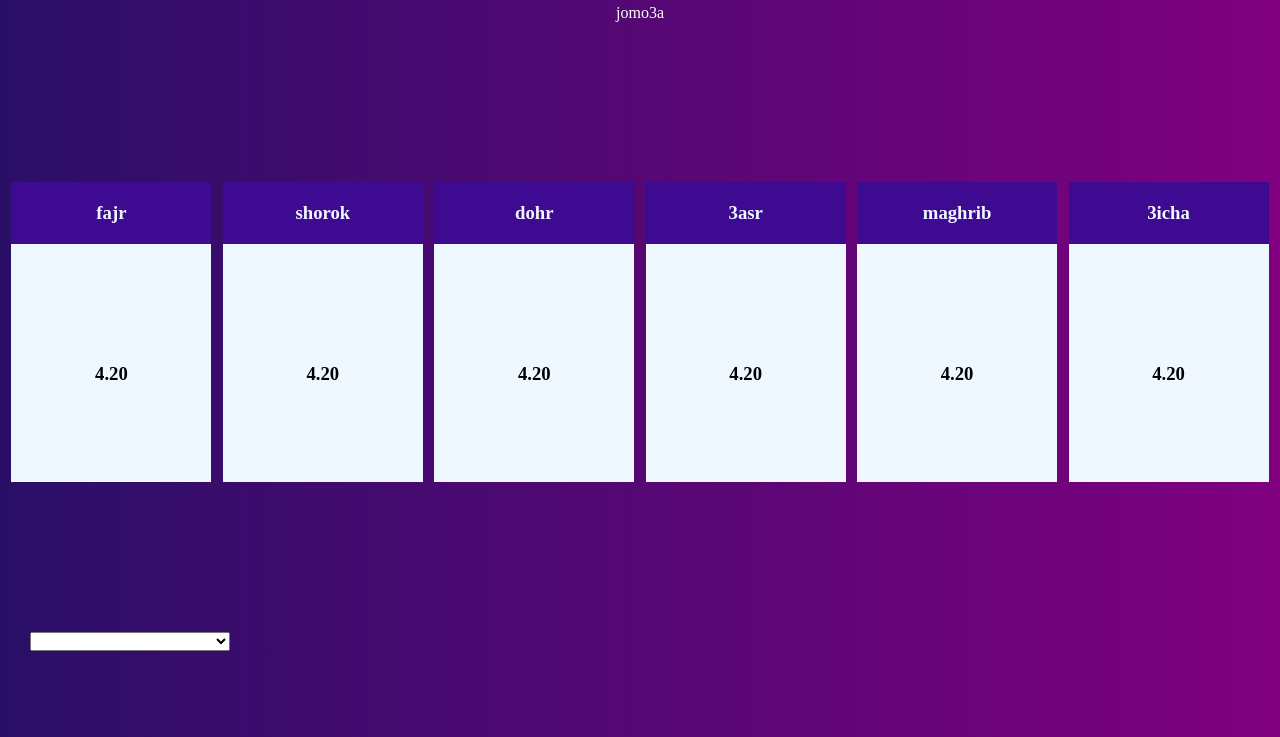
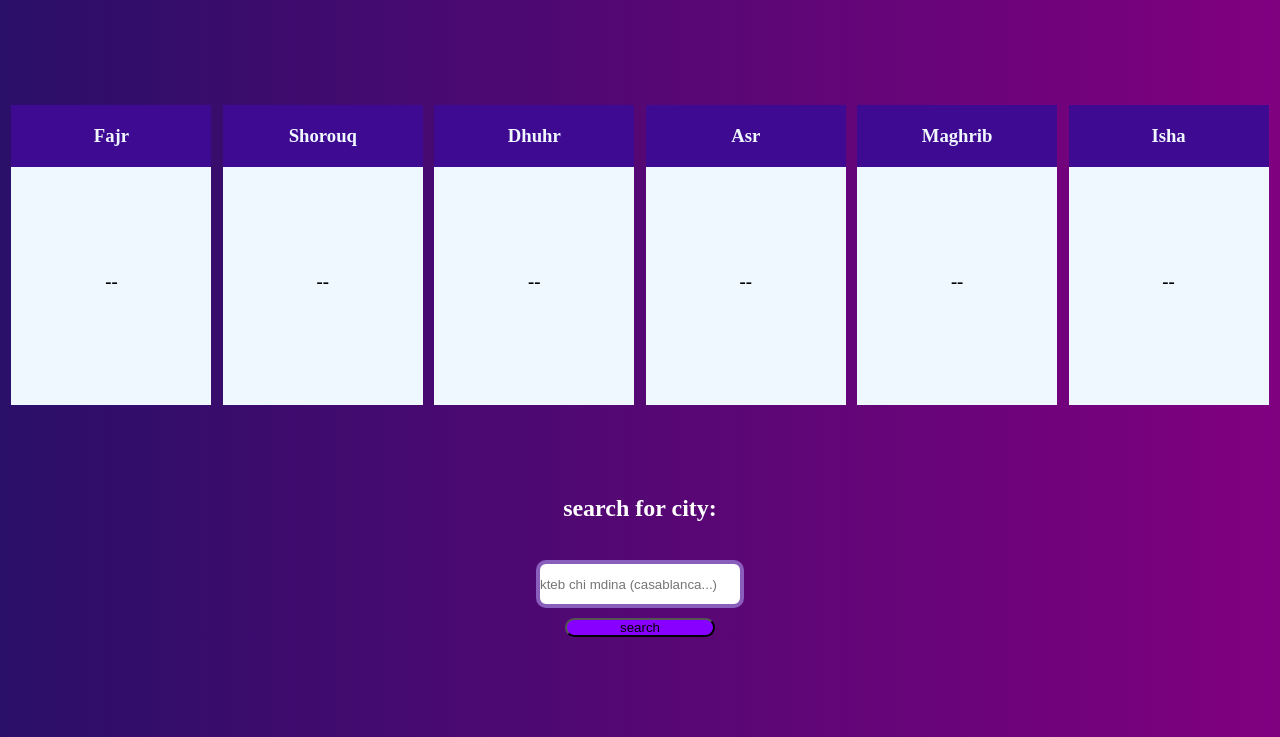
Before and after one commit to Aminesouini12356/prayer-time, a plain HTML site: page index.html in a window 1280 px wide. Shown: the part 63-800 px from the top of the page. Drawn offline with Linux system fonts and the light colour scheme; no server answers.

Commit message:
js update

```diff
--- a/index.html
+++ b/index.html
@@ -7,70 +7,81 @@
   <link rel="stylesheet" href="style.css">
 </head>
 <body>
-    <h1 id="city">casabal</h1>
-    <div id="time">jomo3a </div>
+  <h1 id="city">أوقات الصلاة: Casablanca</h1>
+  <div id="time"></div>
+
   <div class="container">
     <div id="card">
-            <div class="header">
-                <h3>fajr</h3></div>
-
-            <div class="body">
-                <h3 class="prayer-time">4.20</h3>
-            </div>
-
+      <div class="header"><h3>Fajr</h3></div>
+      <div class="body"><h3 id="fajr">--</h3></div>
     </div>
 
     <div id="card">
-            <div class="header">
-                <h3>shorok</h3></div>
-
-            <div class="body">
-                <h3 class="prayer-time">4.20</h3>
+      <div class="header"><h3>Shorouq</h3></div>
+      <div class="body"><h3 id="shorouq">--</h3></div>
     </div>
 
-        </div>
     <div id="card">
-            <div class="header">
-                <h3>dohr</h3></div>
-
-            <div class="body">
-                <h3 class="prayer-time">4.20</h3>
+      <div class="header"><h3>Dhuhr</h3></div>
+      <div class="body"><h3 id="dhuhr">--</h3></div>
     </div>
 
-        </div>
     <div id="card">
-            <div class="header">
-                <h3>3asr</h3></div>
-
-            <div class="body">
-                <h3 class="prayer-time">4.20</h3>
+      <div class="header"><h3>Asr</h3></div>
+      <div class="body"><h3 id="asr">--</h3></div>
     </div>
 
-        </div>
     <div id="card">
-            <div class="header">
-                <h3>maghrib</h3></div>
-
-            <div class="body">
-                <h3 class="prayer-time">4.20</h3>
+      <div class="header"><h3>Maghrib</h3></div>
+      <div class="body"><h3 id="maghrib">--</h3></div>
     </div>
 
+    <div id="card">
+      <div class="header"><h3>Isha</h3></div>
+      <div class="body"><h3 id="isha">--</h3></div>
     </div>
-         <div id="card">
-            <div class="header">
-                <h3>3icha</h3></div>
-
-            <div class="body">
-                <h3 class="prayer-time">4.20</h3>
   </div>
 
+  <!-- smiya dial mdina -->
+   <div class="search">
+   <h2 style="color: white;">search for city:</h2><br>
+  <input type="text" id="cityInput" placeholder="kteb chi mdina (casablanca...)">
+  <button onclick="updateCity()">search</button>
 </div>
+  <script>
+    async function getPrayerTimes(mdina) {
+      try {
+        const url = `https://api.aladhan.com/v1/timingsByCity?city=${mdina}&country=Morocco`;
+        const response = await fetch(url);
+        const data = await response.json();
+        const timings = data.data.timings;
 
+        document.getElementById("fajr").textContent    = timings.Fajr;
+        document.getElementById("shorouq").textContent = timings.Sunrise;
+        document.getElementById("dhuhr").textContent   = timings.Dhuhr;
+        document.getElementById("asr").textContent     = timings.Asr;
+        document.getElementById("maghrib").textContent = timings.Maghrib;
+        document.getElementById("isha").textContent    = timings.Isha;
 
-    </div>
+        document.getElementById("time").textContent = data.data.date.readable;
+        document.getElementById("city").textContent = `أوقات الصلاة: ${mdina}`;
+      } catch (error) {
+        alert("city not found");
+        console.error(error);
+      }
+    }
 
-        <select name="" id="cities">
-            <option value="" id="cityName"></option>
-        </select>
+    function updateCity() {
+      const city = document.getElementById("cityInput").value.trim();
+      if (city) {
+        getPrayerTimes(city);
+      } else {
+        alert("please kteb mdina");
+      }
+    }
+
+    // Call once when page loads
+    getPrayerTimes("Casablanca");
+  </script>
 </body>
 </html>
--- a/style.css
+++ b/style.css
@@ -22,7 +22,7 @@ body #time{
 .container{
     width: 100%;
     max-width:100%;
-    height: 75vh;
+    height: 60vh;
     display: flex;
     justify-content: space-evenly;
     align-items: center;
@@ -43,19 +43,35 @@ body #time{
     display: flex;
     align-items: center;
     justify-content: center;
-    height: 80%;
+    height: 70%;
 }
 .container #card .header{
     padding: 20px;
     background-color: rgb(62, 10, 145);
     color: aliceblue;
 }
-body select{
+body .search {
     display: flex;
     align-items: center;
+    flex-direction: column;
+    gap: 10px;
+    text-align: center;
+
+
+
+
+
+}
+ .search input{
+    height: 40px;
+    border: 4px solid rgb(138, 95, 187);
+    border-radius: 10px;
     width: 200px;
-    margin-left: 30px;
-
+}
+.search button{
+    width: 150px;
+    border-radius: 10px;
+    background-color: rgb(136, 0, 255);
 }
 
 @media (max-width: 800px) {
@@ -64,9 +80,19 @@ body select{
     justify-content: center;
     align-items: center;
     text-align: center;
-    margin-left: 200px;
+    margin-left: 250px;
     gap: 20px;
     height: 80px;
 
   }
+  body .search {
+    display: flex;
+    align-items: center;
+    flex-direction: column;
+    width: 200px;
+    margin-left: 10px;
+
+
+
 }
+}
```
Lines whose indentation alone changed are shown as unchanged.
